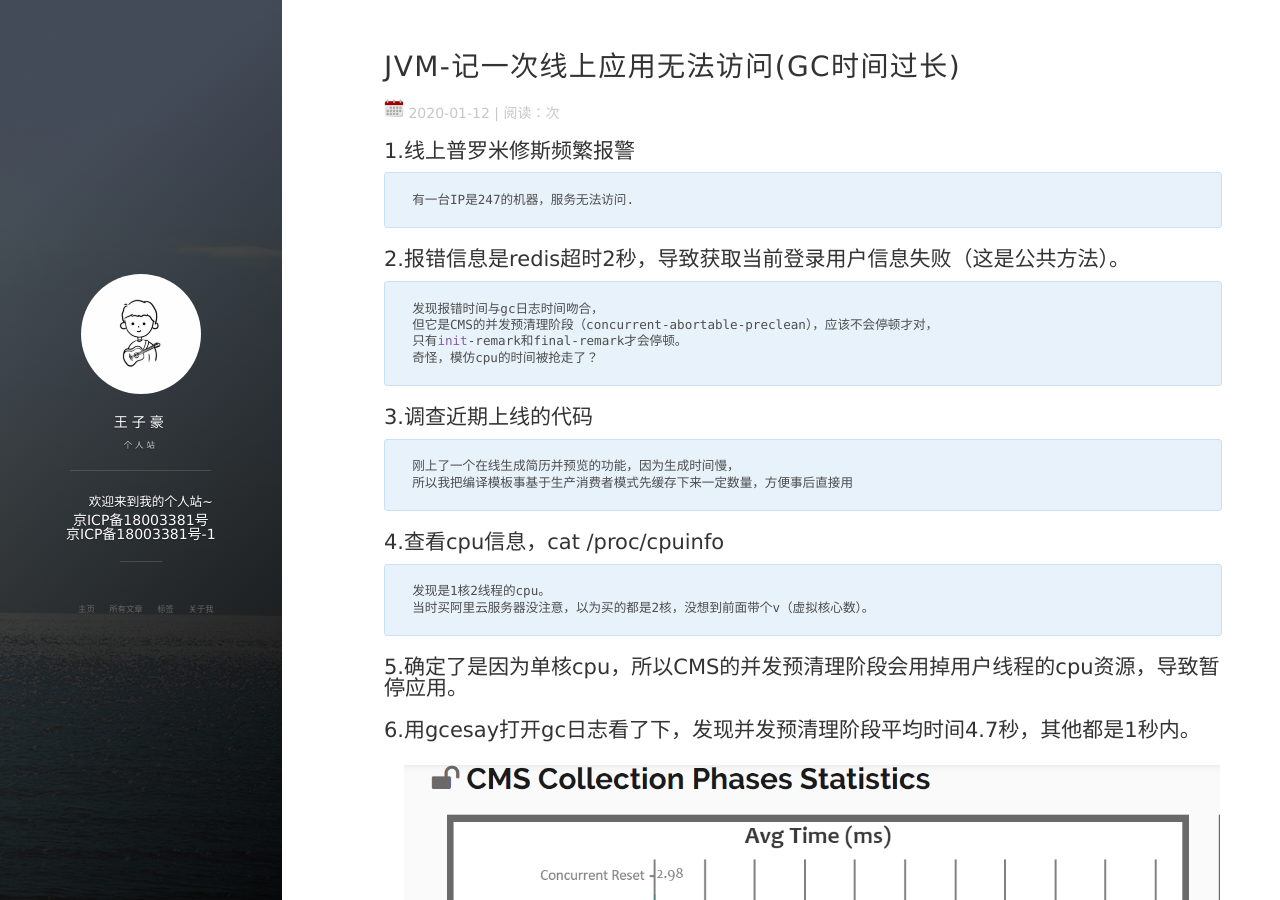
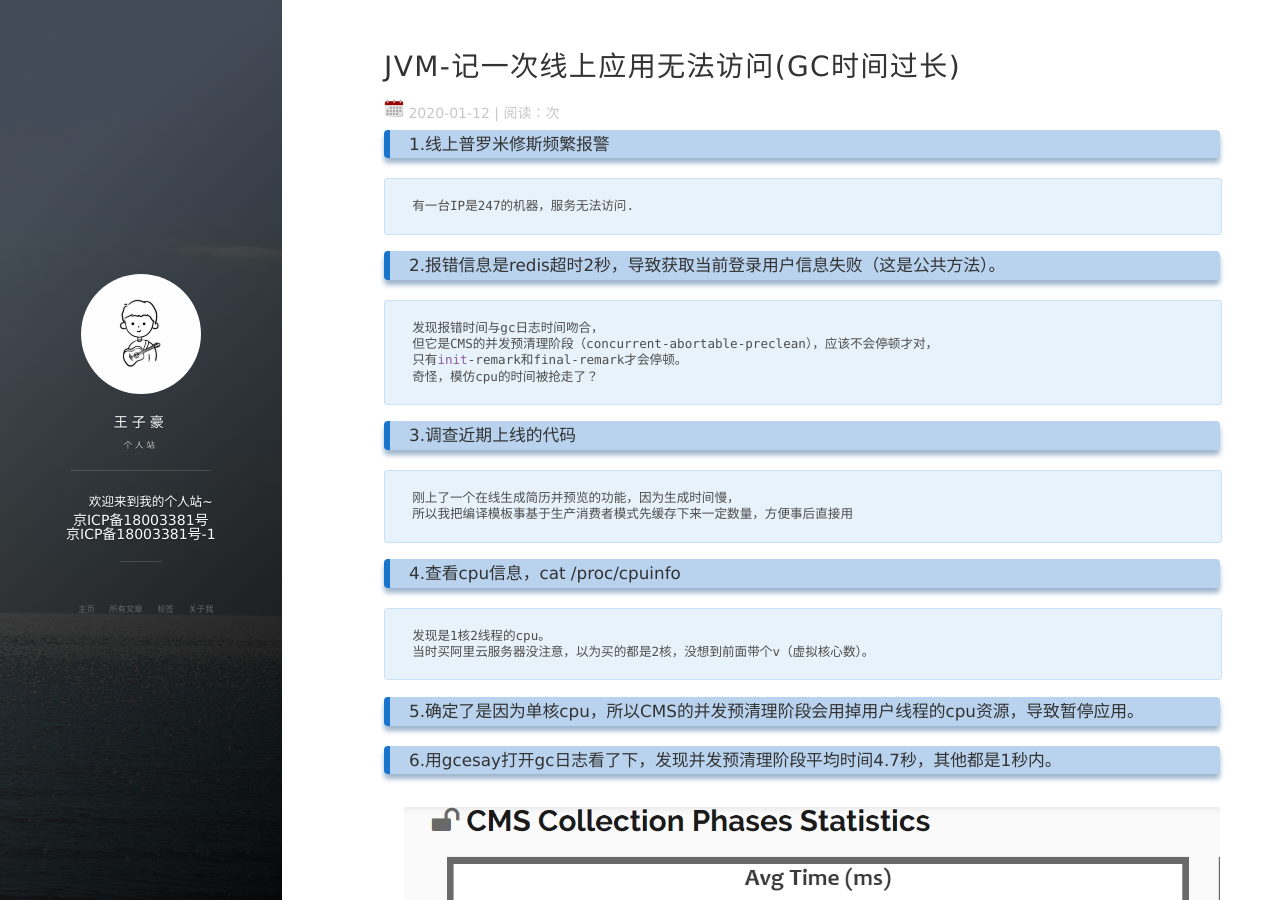
Before and after one commit to wangzihaogithub/wangzihaogithub, a Jekyll site: the page built from _posts/2020-01-12-JVM-记一次线上应用无法访问(GC时间过长).markdown, in a window 1280 px wide and 900 px high. Built offline with Jekyll 4.4.1, drawn with Linux system fonts in a browser that asks for light colours; nearby versions of some CDN libraries; comment, search, counter and statistics services are not loaded.

```diff
--- a/_posts/2020-01-12-JVM-记一次线上应用无法访问(GC时间过长).markdown
+++ b/_posts/2020-01-12-JVM-记一次线上应用无法访问(GC时间过长).markdown
@@ -4,71 +4,71 @@ title:  "JVM-记一次线上应用无法访问(GC时间过长)"
 tags: JVM
 ---
 
-## 1.线上普罗米修斯频繁报警
+### 1.线上普罗米修斯频繁报警
 
     有一台IP是247的机器，服务无法访问.
 
-## 2.报错信息是redis超时2秒，导致获取当前登录用户信息失败（这是公共方法）。
+### 2.报错信息是redis超时2秒，导致获取当前登录用户信息失败（这是公共方法）。
 
     发现报错时间与gc日志时间吻合，
     但它是CMS的并发预清理阶段（concurrent-abortable-preclean），应该不会停顿才对，
     只有init-remark和final-remark才会停顿。
     奇怪，模仿cpu的时间被抢走了？
 
-## 3.调查近期上线的代码
+### 3.调查近期上线的代码
 
     刚上了一个在线生成简历并预览的功能，因为生成时间慢，
     所以我把编译模板事基于生产消费者模式先缓存下来一定数量，方便事后直接用
 
-## 4.查看cpu信息，cat /proc/cpuinfo
+### 4.查看cpu信息，cat /proc/cpuinfo
 
     发现是1核2线程的cpu。
     当时买阿里云服务器没注意，以为买的都是2核，没想到前面带个v（虚拟核心数）。
 
-## 5.确定了是因为单核cpu，所以CMS的并发预清理阶段会用掉用户线程的cpu资源，导致暂停应用。
+### 5.确定了是因为单核cpu，所以CMS的并发预清理阶段会用掉用户线程的cpu资源，导致暂停应用。
 
-## 6.用gcesay打开gc日志看了下，发现并发预清理阶段平均时间4.7秒，其他都是1秒内。
+### 6.用gcesay打开gc日志看了下，发现并发预清理阶段平均时间4.7秒，其他都是1秒内。
 
 ![gc日志并发预清理](../../../images/postimg/bingfayuqingli4miao.jpg)
 
 ![gc日志cmstable](../../../images/postimg/cmstable.jpg)
 
-## 这是我有两个选择，
+### 这是我有两个选择，
 
     1.调低并发预清理的最大时长。
     2.继续寻找为什么要4.7秒。
     我选择继续寻找原因。
 
-## 登陆阿里云ECS的监控控制台,
+### 登陆阿里云ECS的监控控制台,
 
     查看机器状况（CPU曲线,内存曲线，磁盘读写曲线），
     发现这台机器的磁盘读写明显比其他应用的机器要猛的多。
 
-## 立马iostat, free二连
+### 立马iostat, free二连
 
     发现用了磁盘交换（swap），
     这个应用的java居然占用3G+的内存，以前都是1G左右。
     那么GC标记一部分内存是用的磁盘IO， 肯定慢啊。
     加内存条时间也来不及啊，接下来目标就是减少常驻内存，直至不用磁盘交换。
 
-## 导出java堆信息，
+### 导出java堆信息，
 
     发现byte数组和 char数组共占了1.5G，
     还有个大对象HashMap存了1个多G的对象，
     这个map就在我写的简历模板功能里。
     jmap -dump:live,format=b,file=heap_2020_01_11_00_59_dump.bin 12977
 
-## 改正代码，
+### 改正代码，
 
     以前生产者的逻辑是固定量每个模板缓存100个实例，
     现在改为 （全部消耗的模板数量 / 请求数量） * 2（为之后两个请求预留），
     也就是 每次消耗的平均值 * 2个用户
 
-## 顺便把垃圾回收改为G1，
+### 顺便把垃圾回收改为G1，
 
     每个区域16M，设置最大停顿时长为600毫秒。
 
-## 上线
+### 上线
 
     将主节点下掉，切换备节点，无感上线重启。
     重启后就没有磁盘交换了。
@@ -77,4 +77,4 @@ tags: JVM
 
 ![gc日志G1table](../../../images/postimg/g1table.jpg)
 
-## 问题解决了！
+### 问题解决了！
```
Also changed, not shown: _posts/2020-01-11-JVM-线上出问题的工具.markdown (+4 -4 lines).
